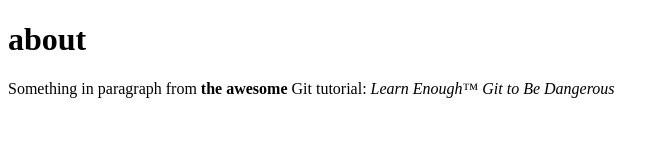
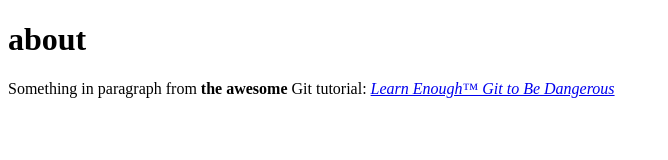
Before and after one commit to mrfazry/git-learn, a plain HTML site: page about.html in a window 1280 px wide. Shown: the whole page, without its empty margins (0-668 px from the left). Drawn offline with Linux system fonts and the light colour scheme.

Commit message:
add link to tutorial title

```diff
--- a/about.html
+++ b/about.html
@@ -5,6 +5,8 @@
   </head>
   <body>
     <h1>about</h1>
-    <p>Something in paragraph from <strong>the awesome</strong> Git tutorial: <em>Learn Enough&trade; Git to Be Dangerous</em></p>
+    <p>
+      Something in paragraph from <strong>the awesome</strong> Git tutorial: <a href="http://learnenough.com/git-tutorial"><em>Learn Enough&trade; Git to Be Dangerous</em></a>
+    </p>
   </body>
 </html>
```
